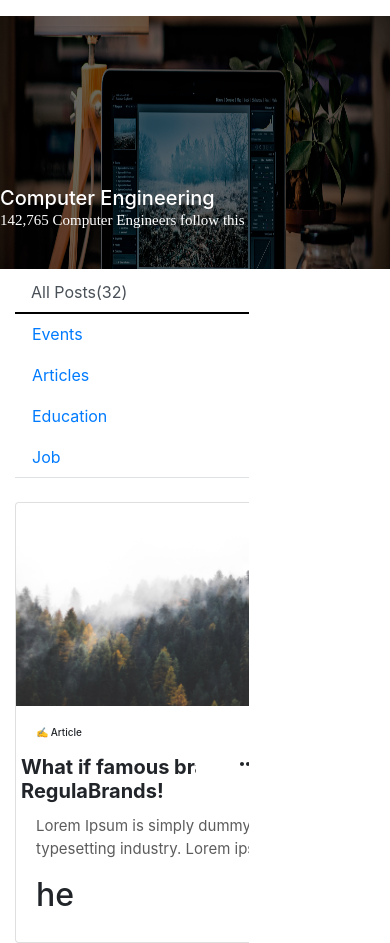
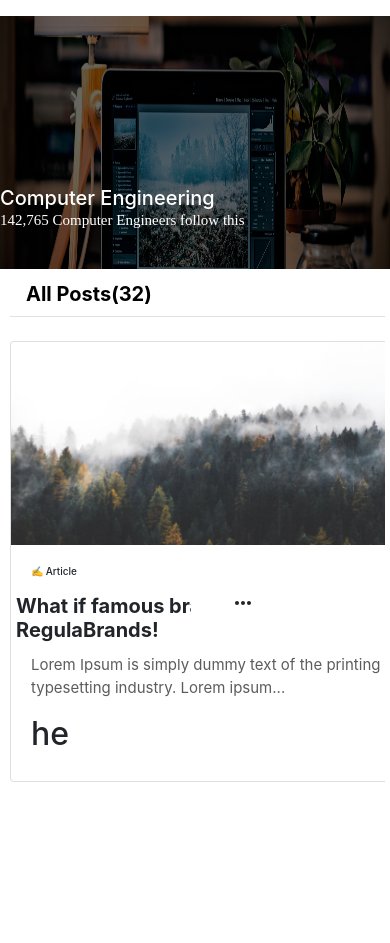
Before and after one commit to dimpalshetty/atgweb, a React (Create React App) app: page / in a window 390 px wide. After the commit the page ends 844 px from the top, so only its background shows below. Built offline with nearby package versions, Linux system fonts and the light colour scheme.

Commit message:
bootstrap

```diff
--- a/src/components/body.css
+++ b/src/components/body.css
@@ -156,6 +156,9 @@
     border-top: 0px white!important;
   }
 
+
+
+
   .profile{
     padding-top: 10px;
   }
@@ -176,6 +179,22 @@
 
     }
 
+  .ok {
+    font-size: 20px;
+    }
+
+    .nav-tabs .nav-item.show .nav-link, .nav-tabs .nav-link.active {
+
+      border-bottom: none !important;
+      border-right: none !important;
+      border-left: none !important;
+      border-top: none !important;
+      font-size: 20px;
+      color: black;
+      font-weight: 700;
+      padding-top: 10px;
+    }
+
     .PostLink {
       padding-left: 0px !important;
 
@@ -186,9 +205,13 @@
       display: none;
     }
 
+   .coldissapear {
+     display: none;
+   }
 
-
-
+   .delete {
+     display: none;
+   }
 
 
 
--- a/src/components/body.js
+++ b/src/components/body.js
@@ -9,13 +9,14 @@
 import '../../node_modules/bootstrap/dist/css/bootstrap.min.css';
 import useScript from '../useScript';
 import { Tab } from 'react-bootstrap';
+import Container from 'react-bootstrap/Container'
 import Tabs from 'react-bootstrap/Tabs';
 import Card from 'react-bootstrap/Card';
 import Button from 'react-bootstrap/Button';
 import MoreHorizIcon from '@material-ui/icons/MoreHoriz';
 import MediaQuery from 'react-responsive'
-
-
+import Row from 'react-bootstrap/Row';
+import Col from 'react-bootstrap/Col';
 
 
 
@@ -23,21 +24,18 @@
   const [key, setKey] = useState('home');
 
   return (
-    <div class="container">
-      <div class="row">
 
-        <div class="col col-auto" >
-          <div className="feed">
-            <div className="PostLink">
-
+    <Container style={{ paddingLeft: 10 }}  >
+    <Row>
+    <Col>
       <Tabs
-                id="controlled-tab-example "
-                className="hello"
+        id="controlled-tab"
+        style={{ flex: 1, }}
         activeKey={key}
         onSelect={(k) => setKey(k)}
       >
 
-                <Tab eventKey="home" title="All Posts(32)" id="cards">
+        <Tab tabClassName="ok" eventKey="home" title="All Posts(32)" >
           <br />
           <Card className="postCard" style={{ width: '40rem', objectFit: 'cover' }}>
             <Card.Img variant="top" src={Card1} />
@@ -60,45 +58,37 @@
 
         </Tab>
 
-                <Tab  className="All"  eventKey="profile" title="Events">
+
+        <Tab tabClassName="All" eventKey="profile" id="delete" title="Events">
           Hi
         </Tab>
 
-                <Tab eventKey="articles" title="Articles">
+        <Tab tabClassName="All" eventKey="articles" title="Articles">
           Hi
         </Tab>
-                <Tab eventKey="edu" title="Education">
+        <Tab tabClassName="All" eventKey="edu" title="Education">
           Hi
         </Tab>
-                <Tab eventKey="job" title="Job">
+        <Tab tabClassName="All" eventKey="job" title="Job">
           Hi
         </Tab>
+
+
+
       </Tabs>
 
-            </div>
-          </div>
-        </div>
-        <div class="col-sm">
+</Col>
 
-          <div class="row">
-            <div class="btn-group">
-              <button class="btn btn-light btn-block dropdown-toggle" type="button" data-bs-toggle="dropdown" aria-expanded="false">
-                Write A Post
-              </button>
-              <ul class="dropdown-menu">
-                ...
-              </ul>
-            </div>
+<Col className="coldissapear"> <h2>hi</h2></Col>
 
-            <div className="singlebutton"><button type="button" data-toggle="collapse" class="btn btn-primary "> <GroupAddIcon /> Join A Group </button> </div>
+      </Row>
+    </Container>
 
-          </div>
-        </div>
-      </div>
-    </div>
   );
 }
 
 
 
+
+
 export default Body;
```
Lines whose indentation alone changed are shown as unchanged.
